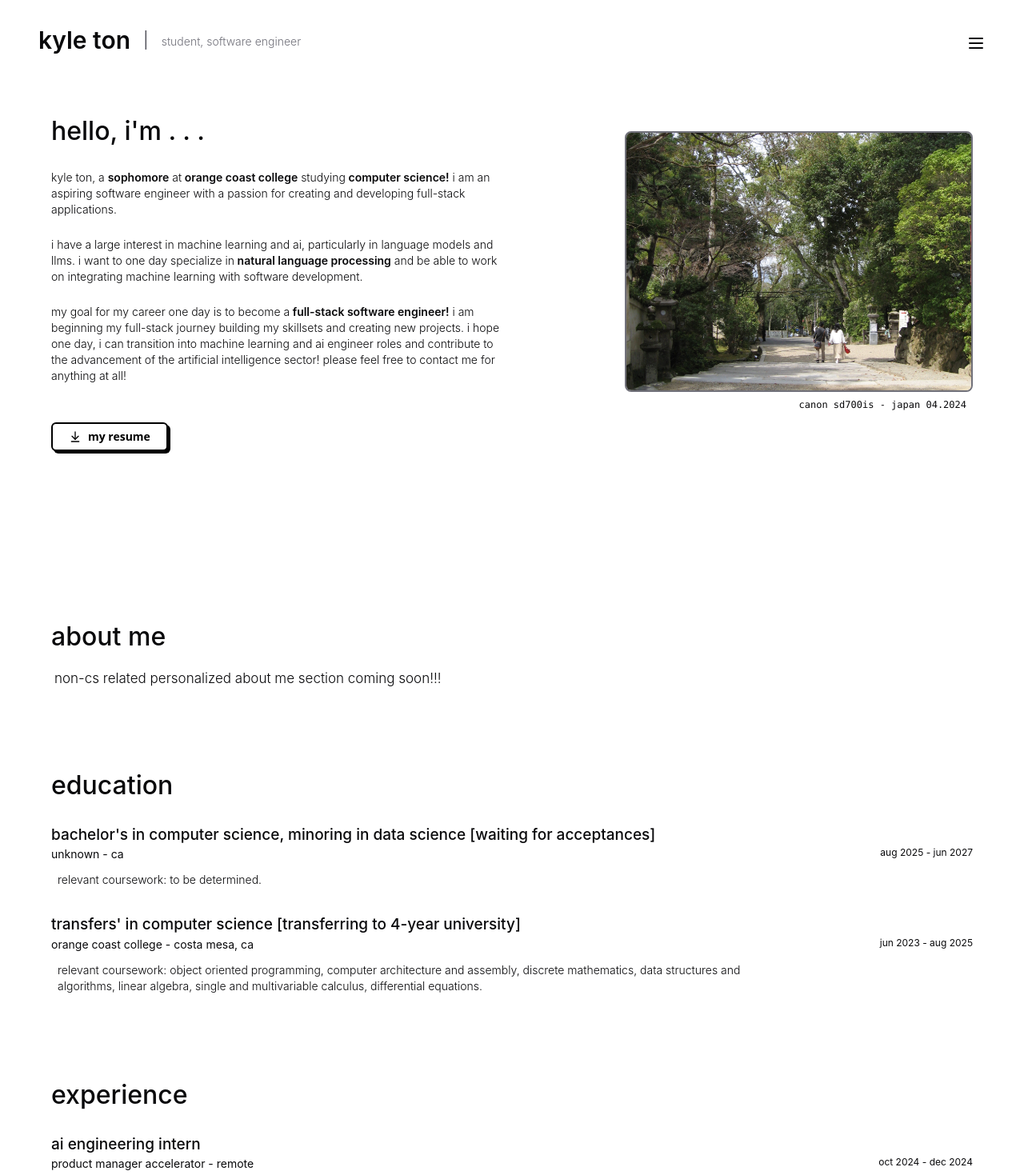
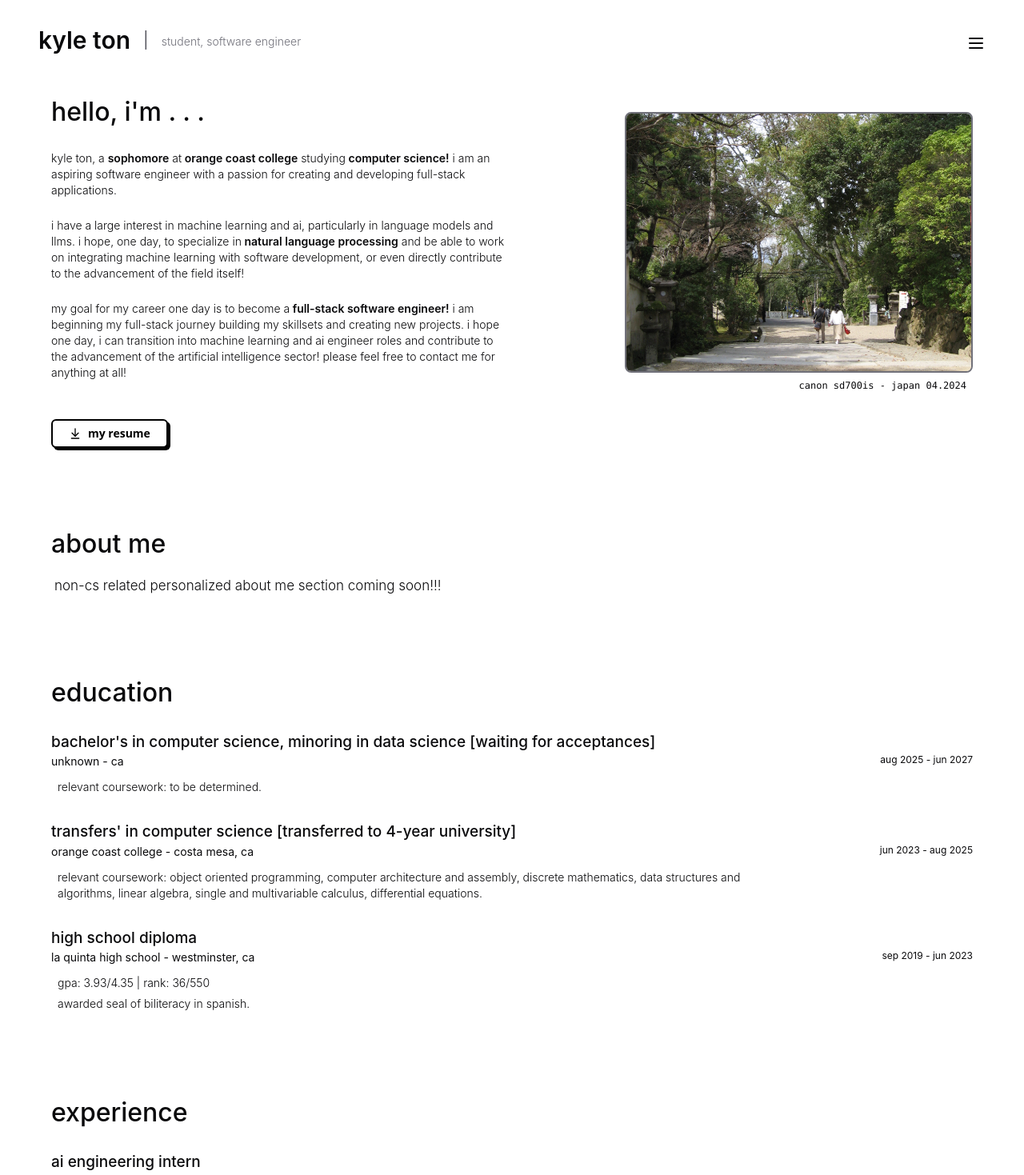
Before and after one commit to kylehton/portfolio, a Next.js app: page / in a window 1280 px wide. Shown: the top 1469 px of the page at 80% size. Built offline with nearby package versions, Linux system fonts and the light colour scheme.

Commit message:
small changes, will work on about me section next

```diff
--- a/app/components/main/Education.js
+++ b/app/components/main/Education.js
@@ -25,10 +25,18 @@ const Education = () => {
             </EduExpEntry>
             <EduExpEntry
               content={{
-                title: "transfers' in computer science [transferring to 4-year university]",
+                title: "transfers' in computer science [transferred to 4-year university]",
                 subheading: 'orange coast college - costa mesa, ca',
                 dates: 'jun 2023 - aug 2025',
                 description: ["relevant coursework: object oriented programming, computer architecture and assembly, discrete mathematics, data structures and algorithms, linear algebra, single and multivariable calculus, differential equations."]
+              }}>
+            </EduExpEntry>
+            <EduExpEntry
+              content={{
+                title: "high school diploma",
+                subheading: 'la quinta high school - westminster, ca',
+                dates: 'sep 2019 - jun 2023',
+                description: ["gpa: 3.93/4.35 | rank: 36/550", "awarded seal of biliteracy in spanish."]
               }}>
             </EduExpEntry>
 
--- a/app/components/main/Intro.js
+++ b/app/components/main/Intro.js
@@ -28,10 +28,9 @@ const Intro = () => {
 
     return (
         <div id='intro-wrapper'>
-            <main id='biography' className="px-4 pt-12 sm:py-8 md:py-12 sm:mt-2 sm:px-28 lg:px-16">
-                <div className="2xl:mb-56 2xl:mt-12 mb-32 flex flex-col lg:flex-row gap-8 lg:gap-16">
-                    {/* Text content section */}
-                    <div className="lg:w-3/5"> {/* Added padding for 2xl */}
+            <main id='biography' className="px-4 pt-10 sm:py-4 md:py-6 sm:mt-2 sm:px-28 lg:px-16">
+                <div className="mb-10 flex flex-col lg:flex-row gap-8 lg:gap-16">
+                    <div className="lg:w-3/5">
                         <h2 className="2xl:text-3xl font-medium text-[32px] mb-6 2xl:mb-12">hello, i'm . . .</h2> {/* Increased margin bottom for 2xl */}
                         <div className="text-sm 2xl:text-lg space-y-6 max-w-prose">
                             <p className="2xl:font-extralight font-light">
@@ -43,9 +42,10 @@ const Intro = () => {
                             </p>
                             <p className="2xl:font-extralight font-light ">
                                 i have a large interest in machine learning and ai, particularly in
-                                language models and llms. i want to one day specialize in
+                                language models and llms. i hope, one day, to specialize in
                                 <span className="font-semibold"> natural language processing</span> and
-                                be able to work on integrating machine learning with software development.
+                                be able to work on integrating machine learning with software development,
+                                or even directly contribute to the advancement of the field itself!
                             </p>
                             <p className="2xl:font-extralight font-light">
                                 my goal for my career one day is to become a
```
